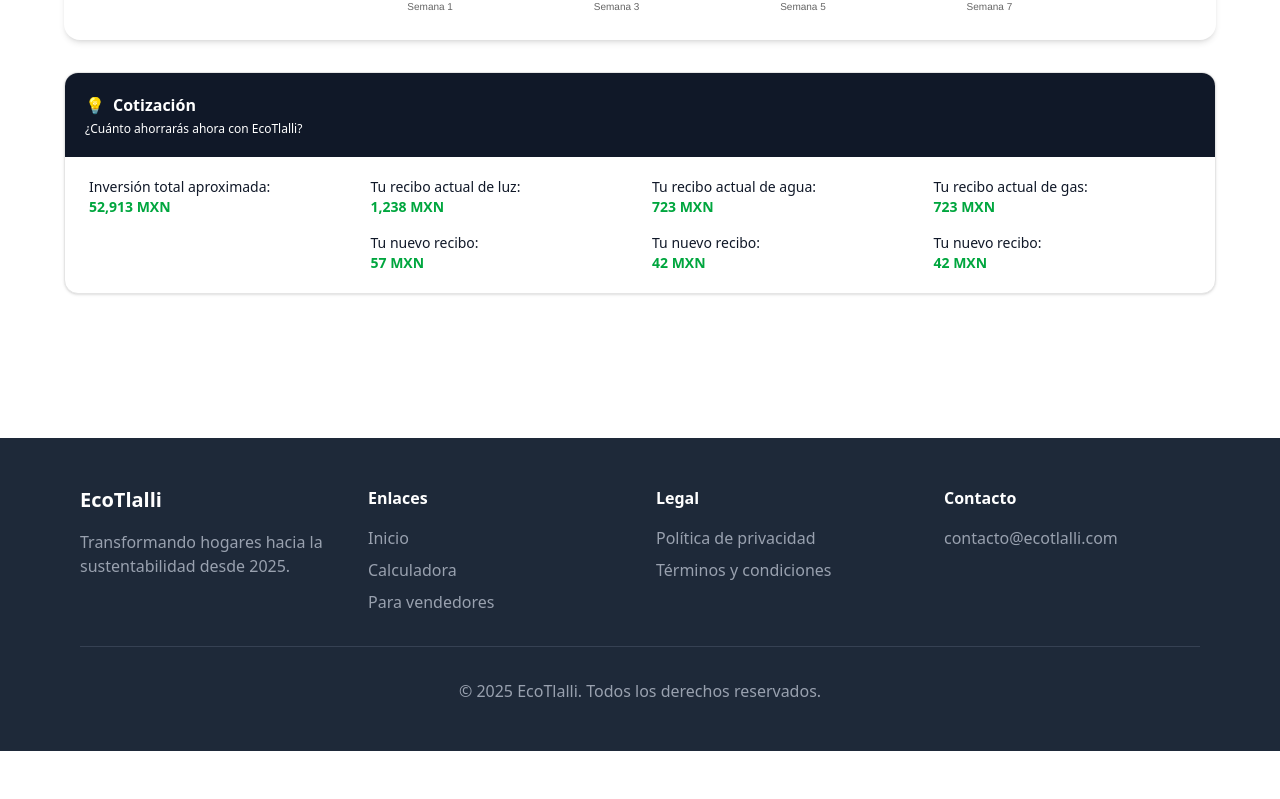
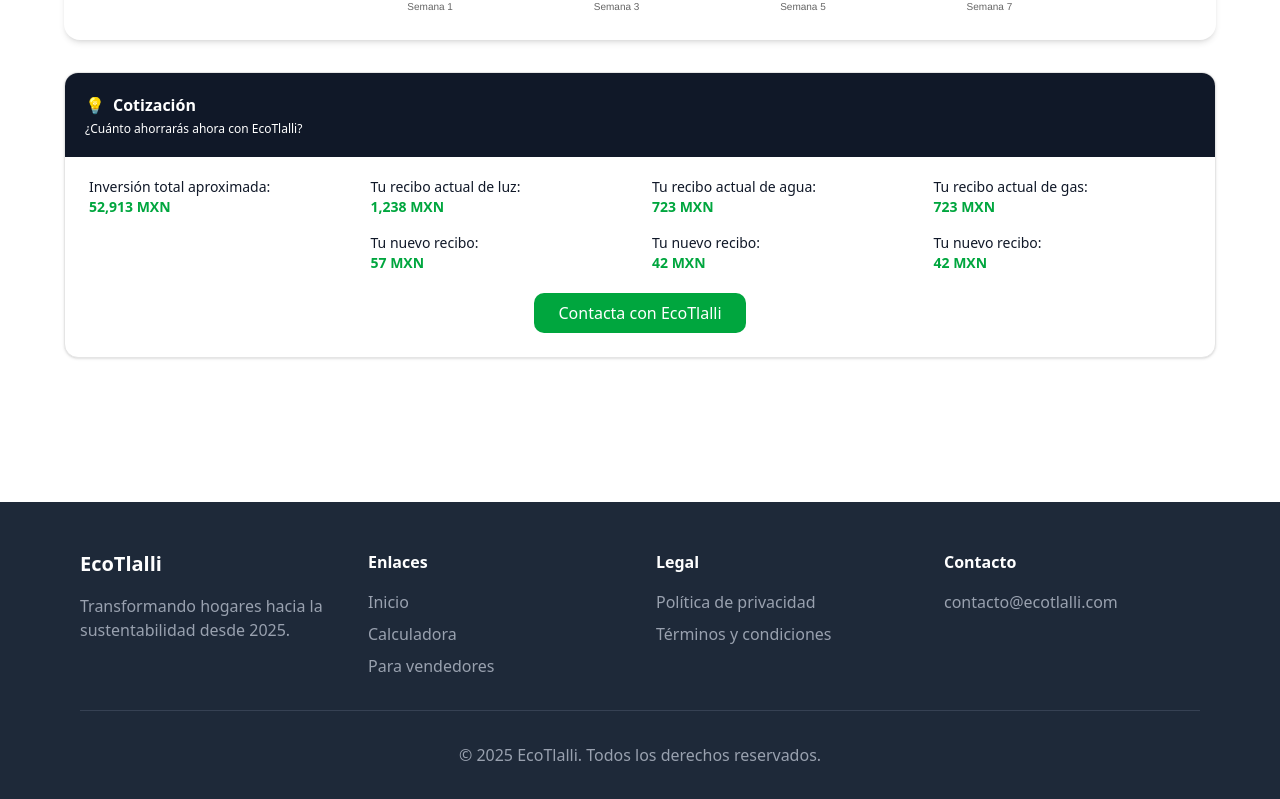
Before and after one commit to LeonardoLV19/eco_tlalli, a Next.js app: page /cotizar_3 in a window 1280 px wide. Shown: the part 2557-3356 px from the top of the page. Before the commit the page ends 3308 px from the top, so only its background shows below. Built offline with nearby package versions, Linux system fonts and the light colour scheme.

Commit message:
update 2.0

```diff
--- a/src/components/TablaCotizacion/TablaCotizacionV2.tsx
+++ b/src/components/TablaCotizacion/TablaCotizacionV2.tsx
@@ -48,6 +48,13 @@
           <p className="font-bold text-green-600">42 MXN</p>
         </div>
       </div>
+
+      {/* Botón centrado */}
+      <div className="flex justify-center pb-6">
+        <button className="px-6 bg-green-600 text-white py-2 rounded-lg hover:bg-green-700 transition">
+          Contacta con EcoTlalli
+        </button>
+      </div>
     </div>
   );
 };
```
